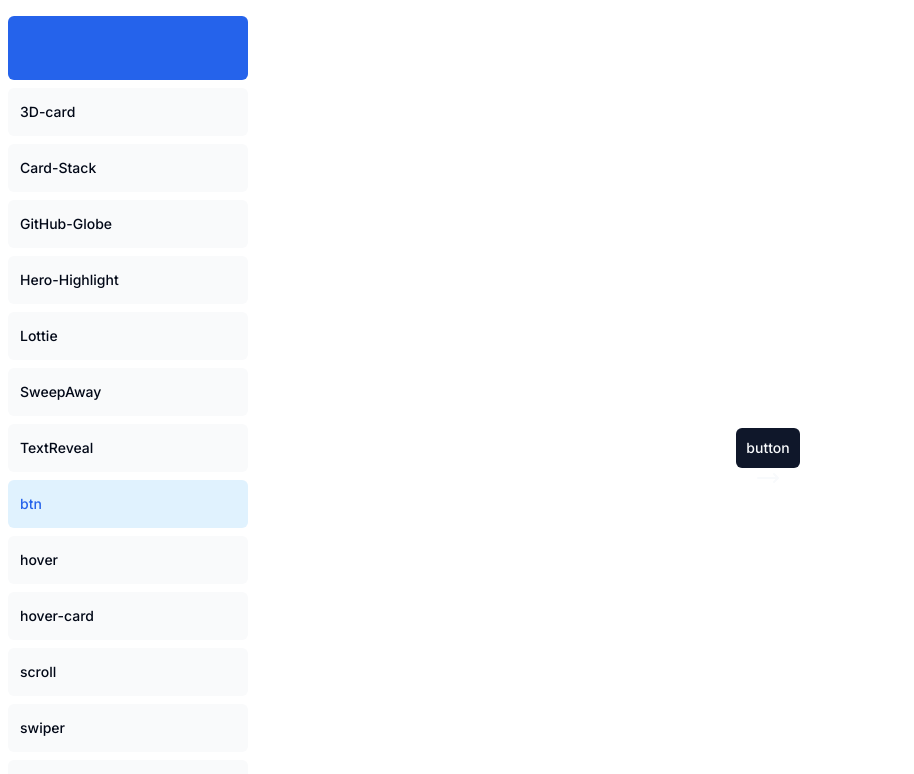
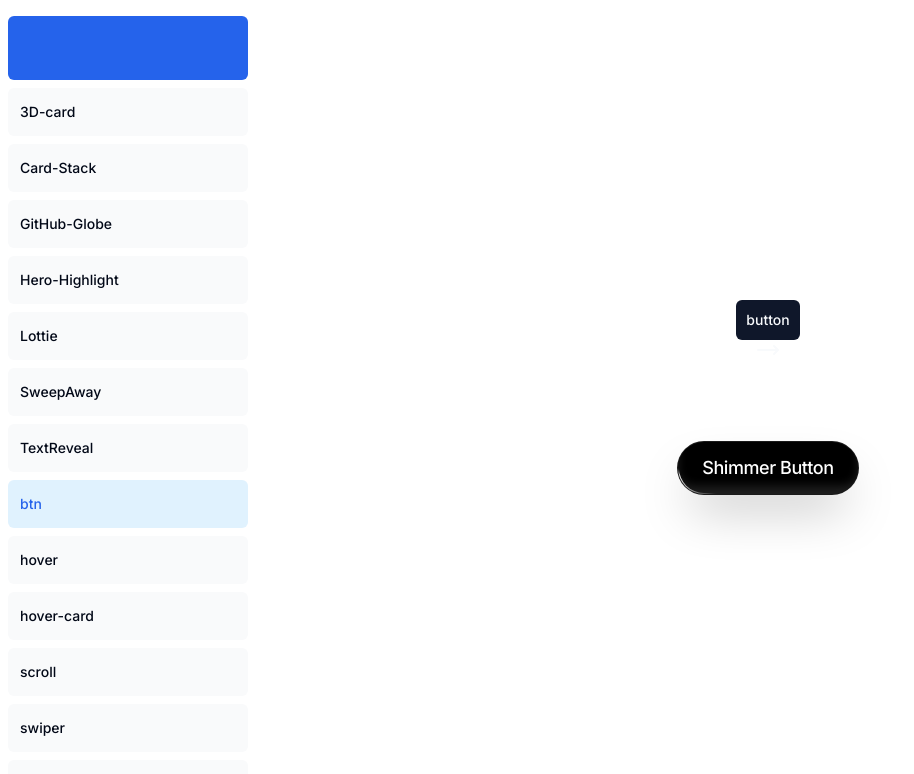
Before and after one commit to JeromeD3/lottie, a Next.js app: page /btn in a window 1280 px wide. Shown: the top 774 px of the page, without its empty margins (0-914 px from the left). Built offline with nearby package versions, Linux system fonts and the light colour scheme.

Commit message:
feat: 流光btn

```diff
--- a/app/btn/page.tsx
+++ b/app/btn/page.tsx
@@ -1,19 +1,25 @@
 import { Button } from '@/components/ui/button'
+import ShimmerButton from '@/components/magicui/shimmer-button'
+
 import { MoveRight } from 'lucide-react'
 import React from 'react'
 
 const page = () => {
   return (
-    <div className='w-full h-screen flex items-center justify-center'>
-      <Button className='group  '>
-        <div className='relative  flex flex-col items-center'>
-          <p className='opacity-0'>aaaa</p>
-          <p className='absolute group-hover:-top-8 top-0 transition-all duration-300'>
-            button
-          </p>
-          <MoveRight className='absolute -bottom-8 group-hover:bottom-0 transition-all duration-300' />
+    <div className="w-full h-screen flex items-center justify-center flex-col">
+      <Button className="group  ">
+        <div className="relative  flex flex-col items-center">
+          <p className="opacity-0">aaaa</p>
+          <p className="absolute group-hover:-top-8 top-0 transition-all duration-300">button</p>
+          <MoveRight className="absolute -bottom-8 group-hover:bottom-0 transition-all duration-300" />
         </div>
       </Button>
+
+      <div className="z-10 flex min-h-[16rem] items-center justify-center">
+        <ShimmerButton className="shadow-2xl">
+          <span className="whitespace-pre-wrap text-center text-sm font-medium leading-none tracking-tight text-white dark:from-white dark:to-slate-900/10 lg:text-lg">Shimmer Button</span>
+        </ShimmerButton>
+      </div>
     </div>
   )
 }
--- /dev/null
+++ b/components/magicui/shimmer-button.tsx
@@ -0,0 +1,96 @@
+import React, { CSSProperties } from "react";
+
+import { cn } from "@/lib/utils";
+
+export interface ShimmerButtonProps
+  extends React.ButtonHTMLAttributes<HTMLButtonElement> {
+  shimmerColor?: string;
+  shimmerSize?: string;
+  borderRadius?: string;
+  shimmerDuration?: string;
+  background?: string;
+  className?: string;
+  children?: React.ReactNode;
+}
+
+const ShimmerButton = React.forwardRef<HTMLButtonElement, ShimmerButtonProps>(
+  (
+    {
+      shimmerColor = "#ffffff",
+      shimmerSize = "0.05em",
+      shimmerDuration = "3s",
+      borderRadius = "100px",
+      background = "rgba(0, 0, 0, 1)",
+      className,
+      children,
+      ...props
+    },
+    ref,
+  ) => {
+    return (
+      <button
+        style={
+          {
+            "--spread": "90deg",
+            "--shimmer-color": shimmerColor,
+            "--radius": borderRadius,
+            "--speed": shimmerDuration,
+            "--cut": shimmerSize,
+            "--bg": background,
+          } as CSSProperties
+        }
+        className={cn(
+          "group relative z-0 flex cursor-pointer items-center justify-center overflow-hidden whitespace-nowrap border border-white/10 px-6 py-3 text-white [background:var(--bg)] [border-radius:var(--radius)] dark:text-black",
+          "transform-gpu transition-transform duration-300 ease-in-out active:translate-y-[1px]",
+          className,
+        )}
+        ref={ref}
+        {...props}
+      >
+        {/* spark container */}
+        <div
+          className={cn(
+            "-z-30 blur-[2px]",
+            "absolute inset-0 overflow-visible [container-type:size]",
+          )}
+        >
+          {/* spark */}
+          <div className="absolute inset-0 h-[100cqh] animate-slide [aspect-ratio:1] [border-radius:0] [mask:none]">
+            {/* spark before */}
+            <div className="animate-spin-around absolute inset-[-100%] w-auto rotate-0 [background:conic-gradient(from_calc(270deg-(var(--spread)*0.5)),transparent_0,var(--shimmer-color)_var(--spread),transparent_var(--spread))] [translate:0_0]" />
+          </div>
+        </div>
+        {children}
+
+        {/* Highlight */}
+        <div
+          className={cn(
+            "insert-0 absolute h-full w-full",
+
+            "rounded-2xl px-4 py-1.5 text-sm font-medium shadow-[inset_0_-8px_10px_#ffffff1f]",
+
+            // transition
+            "transform-gpu transition-all duration-300 ease-in-out",
+
+            // on hover
+            "group-hover:shadow-[inset_0_-6px_10px_#ffffff3f]",
+
+            // on click
+            "group-active:shadow-[inset_0_-10px_10px_#ffffff3f]",
+          )}
+        />
+
+        {/* backdrop */}
+        <div
+          className={cn(
+            "absolute -z-20 [background:var(--bg)] [border-radius:var(--radius)] [inset:var(--cut)]",
+          )}
+        />
+      </button>
+    );
+  },
+);
+
+ShimmerButton.displayName = "ShimmerButton";
+
+export default ShimmerButton;
--- a/tailwind.config.ts
+++ b/tailwind.config.ts
@@ -33,7 +33,33 @@
         "2xl": "1400px",
       },
     },
+    keyframes: {
+      "spin-around": {
+        "0%": {
+          transform: "translateZ(0) rotate(0)",
+        },
+        "15%, 35%": {
+          transform: "translateZ(0) rotate(90deg)",
+        },
+        "65%, 85%": {
+          transform: "translateZ(0) rotate(270deg)",
+        },
+        "100%": {
+          transform: "translateZ(0) rotate(360deg)",
+        },
+      },
+      slide: {
+        to: {
+          transform: "translate(calc(100cqw - 100%), 0)",
+        },
+      },
+    },
+    animation: {
+      "spin-around": "spin-around calc(var(--speed) * 2) infinite linear",
+      slide: "slide var(--speed) ease-in-out infinite alternate",
+    },
     extend: {
+
       colors: {
         border: "hsl(var(--border))",
         input: "hsl(var(--input))",
```
Also changed, not shown: 1 other file (tests, documents, lock files or other folders).
